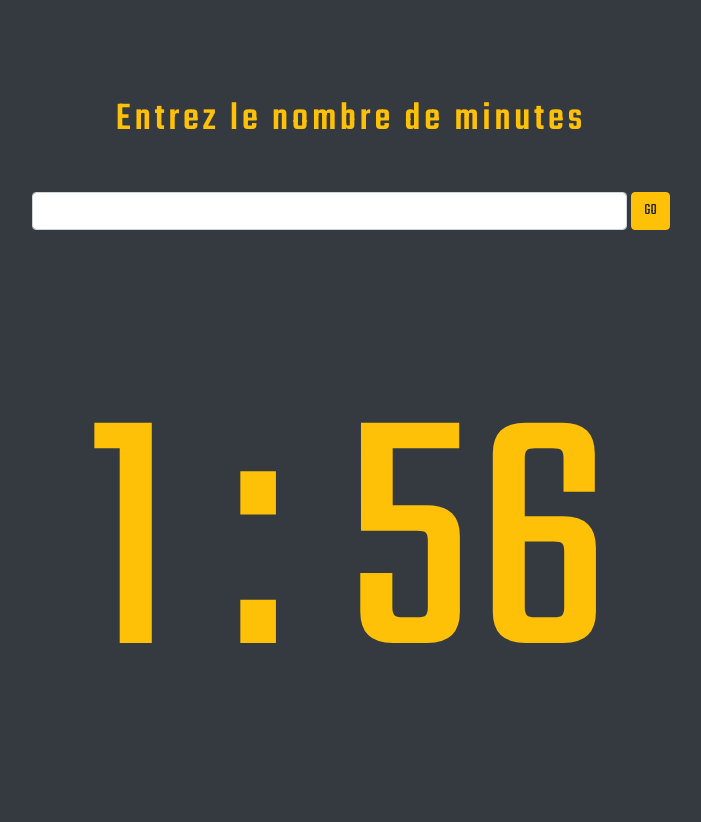
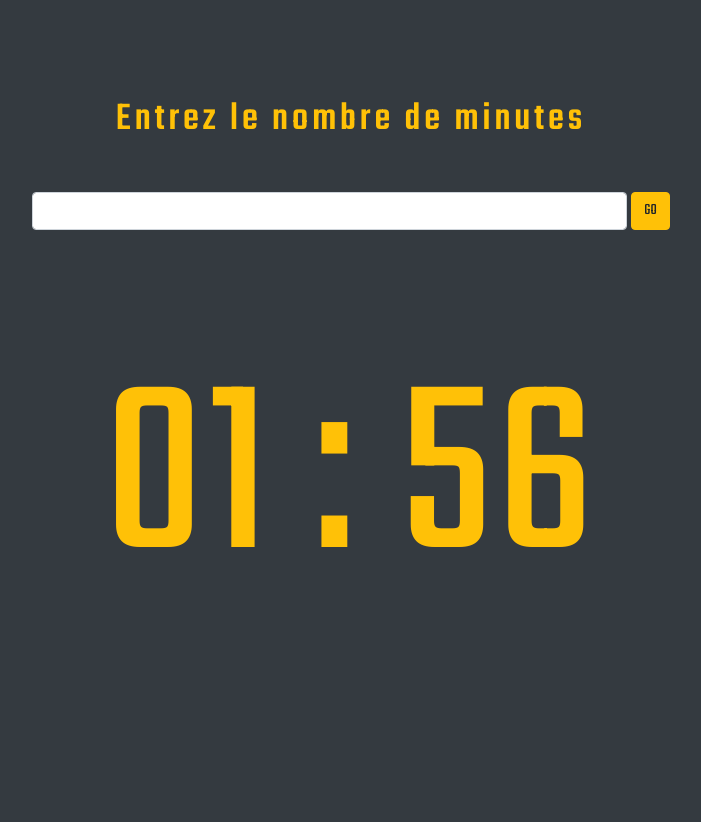
Before and after one commit to Anthonoir576/Projet-05_javaScript, a website: page index.html in a window 1280 px wide. Shown: the whole page, without its empty margins (289-990 px from the left). After the commit the page ends 800 px from the top, so only its background shows below. Drawn offline with Linux system fonts and the light colour scheme.

Commit message:
backup js

```diff
--- a/source/js/index.js
+++ b/source/js/index.js
@@ -9,13 +9,27 @@ const countDownElement = document.getElementById('countdown');
 // Fonction
 function updateCountDown() {
 
-    const minutes = Math.floor(time / 60);
+    let minutes = Math.floor(time / 60);
     let seconds = time % 60;
+
+    // condition en ternaire, pour rajouté un zero, au chiffre inférieur a dix
+    seconds = seconds < 10 ? '0' + seconds : seconds;
+    minutes = minutes < 10 ? '0' + minutes : minutes;
 
     // recupere la variable minutes
     countDownElement.innerHTML = `${minutes} : ${seconds}`;
 
-    time--;
+    // afin de pas ce retrouver avec des moins 10 ond donne une condition, si le chiffre et superieur a 0 alors on enleve 1, sinon cest que le compte a rebour et fini, et on l'annonce
+    if(time > 0) {
+
+        // Enleve des seconds, relié a l'interval, ou chaque second cette fonction se lance, et en enleve une
+        time--;
+
+    } else {
+
+        countDownElement.innerHTML = ` C'EST FINI !`;
+
+    };
 
 };
 
--- a/source/sass/main.scss
+++ b/source/sass/main.scss
@@ -10,6 +10,6 @@ body {
 
 #countdown {
 
-    font-size: 22rem;
+    font-size: 20vw;
 
 }
```
Also changed, not shown: source/css/style.css.
